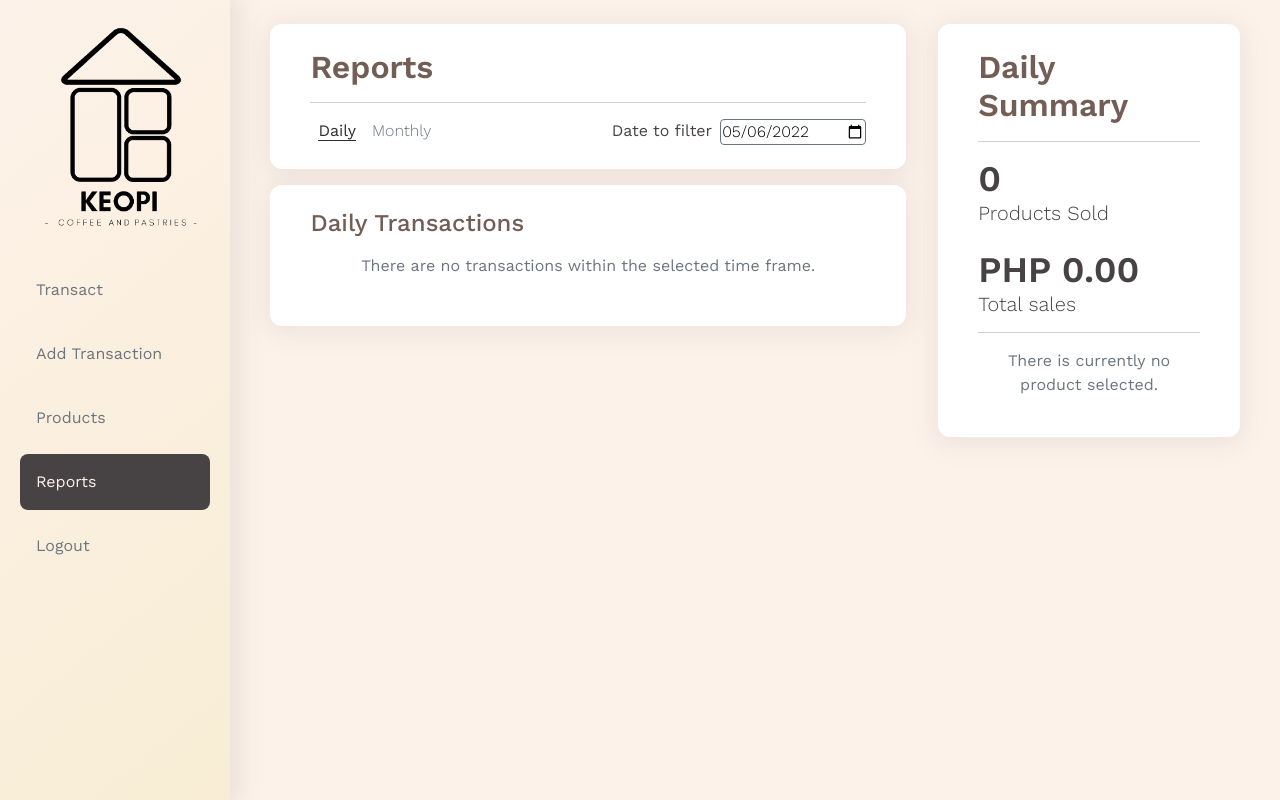
After one commit to dandani-cs/keopi, a PHP site: page /reports_admin.php in a window 1280 px wide. The commit adds this page. Run offline with PHP 8.4, Linux system fonts and the light colour scheme; data that the repository does not hold is empty.

Commit message:
Reports for admin and user

```diff
--- a/css/reports_styles.css
+++ b/css/reports_styles.css
@@ -73,6 +73,7 @@ html, body {
 }
 
 .filter {
+    color: #2e2e2e;
     border-bottom: 1px solid transparent;
     transition: border-color 150ms ease-in;
     text-decoration: none;
--- /dev/null
+++ b/reports_admin.php
@@ -0,0 +1,385 @@
+<?php
+    session_start();
+
+    function get_filtered_data($query, $date)
+    {
+        $db_name     = "keopidb";
+        $db_username = "root";
+        $db_pass     = "";
+        $db_host     = "localhost";
+        $connection  = mysqli_connect("$db_host", "$db_username", "$db_pass", "$db_name") or die(mysqli_error());
+
+        $results = mysqli_query($connection, $query);
+        $exists  = mysqli_num_rows($results);
+
+        $filtered_data = array();
+
+        if($exists != 0)
+        {
+            while($row = mysqli_fetch_assoc($results))
+            {
+                $filtered_data[] = $row;
+                print '<script>console.log("'.$row['name'].'");</script>';
+            }
+        }
+        return $filtered_data;
+    }
+
+    // Default values
+    $date_filter  = new DateTime();
+    $date_filter  = $date_filter->format('Y-m-d');
+    $range_filter = "daily";
+    $query = 'SELECT * FROM transactions '.
+             'INNER JOIN products on transactions.product_num = products.product_num ';
+
+    $date_clause    = 'WHERE transaction_date = DATE("'.$date_filter.'") ';
+
+    if(isset($_GET['date_filter']) && isset($_GET['range_filter']))
+    {
+        if($_GET['range_filter'] == 'daily')
+        {
+            $date_param  = new DateTime($_GET['date_filter']);
+            $date_clause = 'WHERE transaction_date = DATE("'.$date_param->format('Y-m-d').'")';
+        }
+        else if ($_GET['range_filter'] == 'monthly')
+        {
+            $date_param  = new DateTime($_GET['date_filter']);
+            $date_start  = clone $date_param;
+            $date_end    = clone $date_param;
+
+            $date_start->modify('first day of this month');
+            $date_end->modify('last day of this month');
+
+            $date_clause = 'WHERE transaction_date >= DATE("'.$date_start->format("Y-m-d").'") '.
+                           'AND transaction_date <= DATE("'.$date_end->format("Y-m-d").'")';
+        }
+    }
+    $query = $query." ".$date_clause;
+
+    $filtered_data = get_filtered_data($query, $date_filter);
+    //print $query;
+?>
+
+<!doctype html>
+<html lang="en">
+
+<head>
+    <meta charset="utf-8">
+    <meta name="viewport" content="width=device-width, initial-scale=1">
+
+    <script src="https://cdn.jsdelivr.net/npm/chart.js"></script>
+    <link href="https://cdn.jsdelivr.net/npm/bootstrap@5.1.3/dist/css/bootstrap.min.css" rel="stylesheet" integrity="sha384-1BmE4kWBq78iYhFldvKuhfTAU6auU8tT94WrHftjDbrCEXSU1oBoqyl2QvZ6jIW3" crossorigin="anonymous">
+
+    <!-- Google Fonts -->
+    <link rel="preconnect" href="https://fonts.googleapis.com">
+    <link rel="preconnect" href="https://fonts.gstatic.com" crossorigin>
+    <link href="https://fonts.googleapis.com/css2?family=Sora:wght@200;300;400;600;700;800&family=Work+Sans:ital,wght@0,200;0,300;0,400;0,500;0,600;1,400&display=swap" rel="stylesheet">
+    <title>Reports &#8211; Admin</title>
+
+    <link rel="stylesheet" href="css/reports_styles.css" />
+</head>
+
+<body>
+    <div class="d-flex flex-row min-vh-100" id="">
+        <div class="side-nav d-none d-md-block">
+            <div class="text-center pt-3 mb-3">
+                <img src="img/keopi-logo-transparent-black.png" style="width: 100%;" />
+            </div>
+            <div class="d-flex flex-column">
+                <a class="side-nav-item" href="#">
+                    <div class="px-3 py-3">
+                        <p class="my-0">Transact</p>
+                    </div>
+                </a>
+                <a class="side-nav-item" href="#">
+                    <div class="px-3 py-3">
+                        <p class="my-0">Add Transaction</p>
+                    </div>
+                </a>
+                <a class="side-nav-item" href="#">
+                    <div class="px-3 py-3">
+                        <p class="my-0">Products</p>
+                    </div>
+                </a>
+                <a class="side-nav-item side-nav-selected" href="#">
+                    <div class="px-3 py-3">
+                        <p class="my-0">Reports</p>
+                    </div>
+                </a>
+                <a class="side-nav-item" href="#">
+                    <div class="px-3 py-3">
+                        <p class="my-0">Logout</p>
+                    </div>
+                </a>
+            </div>
+        </div>
+        <div class="main-content flex-grow-1">
+            <div class="container-lg">
+                <div class="row row-cols-1 row-cols-lg-2 px-4 py-4">
+                    <!-- left side table -->
+                    <div class="col-lg-8 mid-bg px-md-3 pb-3">
+                        <div class="round-bg mb-3">
+                            <h2 class="fw-bold text-color-brown">Reports</h2>
+                            <hr />
+                            <div class="d-flex flex-row justify-content-between">
+                                <div class="d-flex flex-row flex-md-row">
+                                    <span class="mx-2"><a href="#" id="filter-daily" class="filter">Daily</a></span>
+                                    <span class="mx-2"><a href="#" id="filter-monthly" class="filter">Monthly</a></span>
+                                </div>
+                                <div class="d-flex flex-column flex-md-row">
+                                    <span class="mx-2">Date to filter </span>
+
+                                    <form action="reports_admin.php" id="filter_form" class="mb-0" method="GET">
+                                        <input type="hidden" name="range_filter" id="range_filter" value="daily" onchange="this.form.submit();" />
+                                        <input class="fw-light" name="date_filter" id="date_filter" type="date" style="border-radius: 4px; border: 1px solid #6c757d" onchange="this.form.submit();" />
+                                    </form>
+                                </div>
+
+                            </div>
+                        </div>
+
+                        <div class="round-bg">
+                            <p class="h4 fw-regular text-color-brown mb-3">Daily Transactions</p>
+                            <div class="mb-4">
+                                <?php
+                                if(!empty($filtered_data))
+                                {
+                                    print ' <table class="table table-responsive table-hover">
+                                                <thead>
+                                                    <tr>
+                                                        <th>#</th>
+                                                        <th>Date</th>
+                                                        <th>Product</th>
+                                                        <th>Order #</th>
+                                                        <th>Cancelled?</th>
+                                                    </tr>
+                                                </thead>
+                                                <tbody>';
+
+                                    $qty_products_sold = 0;
+                                    $total_sales       = 0;
+                                    $product_stats     = array();
+
+                                    foreach ($filtered_data as $transaction)
+                                    {
+                                        $row_fmt = '<tr style="cursor: pointer;" onclick="select_row(\'%s\')">
+                                                        <th scope="row">%s</th>
+                                                        <td>%s</td>
+                                                        <td>%s</td>
+                                                        <td align="left">%s</td>
+                                                        <td>%s</td>
+                                                    </tr>';
+
+                                        $product_name  = $transaction['name'];
+                                        $cancelled     = $transaction['cancelled'] == 0 ? "No" : "Yes";
+                                        $transact_date = new DateTime($transaction['transaction_date']);
+
+
+                                        if (isset($product_stats[$product_name])) {
+                                            $product_stats[$product_name]['qty']++;
+                                            $product_stats[$product_name]['price'] += $transaction['price'];
+                                        } else {
+                                            $product_stats[$product_name]['qty']   = 1;
+                                            $product_stats[$product_name]['price']  = $transaction['price'];
+                                        }
+
+                                        print sprintf(
+                                            $row_fmt,
+                                            $product_name,
+                                            $transaction['transaction_num'],
+                                            $transact_date->format('M d, Y'),
+                                            $transaction['name'],
+                                            $transaction['order_num'],
+                                            $cancelled
+                                        );
+                                        $qty_products_sold++;
+
+                                        // TODO: Incorporate transaction qty field
+                                        $total_sales += (float)($transaction['price']);
+                                    }
+                                    print '</tbody></table>';
+                                } else
+                                {
+                                    print '<p id="no-selected-text" class="text-muted text-center">There are no transactions within the selected time frame.</p>';
+                                }
+                                ?>
+                            </div>
+
+                            <?php
+                                if(!empty($filtered_data))
+                                {
+                                    print ' <p class="h4 fw-regular text-color-brown mb-3">Visualizations</p>
+                                                <div class="container">
+                                                    <canvas id="myChart" class="mb-1" style="width:100%;max-width:100%"></canvas>
+                                                </div>';
+                                }
+                            ?>
+                        </div>
+                    </div>
+
+                    <!-- Right side summary -->
+                    <div class="col-lg-4 px-3">
+                        <div class="round-bg">
+                            <h2 class="fw-bold text-color-brown">Daily Summary</h2>
+                            <hr />
+                            <div class="summary-stat mt-3 text">
+                                <h1 class="fw-bold mb-0 font-round" style="font-size: 2.25em;"><?php print empty($filtered_data) ? 0 : $qty_products_sold; ?></h1>
+                                <h3 class="lead" style="font-size: 1.25em;">Products Sold</h3>
+                            </div>
+                            <div class="summary-stat mt-4">
+                                <h1 class="fw-bold mb-0 font-round" style="font-size: 2.25em;">PHP <?php print empty($filtered_data) ? "0.00" : number_format($total_sales, 2); ?></h1>
+                                <h3 class="lead" style="font-size: 1.25em;">Total sales</h3>
+                            </div>
+
+                            <hr />
+                            <p id="no-selected-text" class="text-muted text-center">There is currently no product selected.</p>
+                            <div id="select-info-container" class="flex-column justify-content-center mx-auto" style="display: none;">
+
+                                <div class="d-flex flex-row justify-content-between">
+                                    <div>
+                                        <p>Selected:</p>
+                                    </div>
+                                    <div><b id="selected-name">Product #1</b></div>
+                                </div>
+                                <div class="d-flex flex-row justify-content-between">
+                                    <div>
+                                        <p>Total Quantity:</p>
+                                    </div>
+                                    <div>
+                                        <p id="selected-qty">100 pcs</p>
+                                    </div>
+                                </div>
+                                <div class="d-flex flex-row justify-content-between">
+                                    <div>
+                                        <p>Total Price: </p>
+                                    </div>
+                                    <div>
+                                        <p>PHP <span id="selected-price">PHP 500.00</span> </p>
+                                    </div>
+                                </div>
+                                <div class="d-flex flex-row mt-3 justify-content-end">
+                                    <div><button id="edit-btn" class="btn btn-secondary button-col-dark">Edit product</button></div>
+                                </div>
+                            </div>
+                        </div>
+                    </div>
+                </div>
+            </div>
+        </div>
+    </div>
+    <script src="https://cdn.jsdelivr.net/npm/bootstrap@5.1.3/dist/js/bootstrap.bundle.min.js" integrity="sha384-ka7Sk0Gln4gmtz2MlQnikT1wXgYsOg+OMhuP+IlRH9sENBO0LRn5q+8nbTov4+1p" crossorigin="anonymous"></script>
+    <script>
+        datepicker = document.getElementById('date_filter');
+        const query_string = window.location.search;
+        const url_params   = new URLSearchParams(query_string);
+
+        if(url_params.has("date_filter")) {
+            datepicker.valueAsDate = new Date(url_params.get("date_filter"));
+            console.log(datepicker);
+        } else {
+            datepicker.valueAsDate = new Date();
+        }
+
+        filter_form  = document.getElementById("filter_form");
+        range_value  = document.getElementById("range_filter");
+        link_daily   = document.getElementById("filter-daily");
+        link_monthly = document.getElementById("filter-monthly");
+
+        if(url_params.has("range_filter") && url_params.get("range_filter") == "monthly") {
+            link_daily.classList.add("filter-not-selected", "fw-light", "text-muted");
+            link_monthly.classList.add("filter-selected", "fw-regular");
+        } else {
+            link_monthly.classList.add("filter-not-selected", "fw-light", "text-muted");
+            link_daily.classList.add("filter-selected", "fw-regular");
+        }
+
+        link_daily.onclick = function() {
+            range_value.value = "daily";
+            filter_form.submit();
+        }
+
+        link_monthly.onclick = function() {
+            range_value.value = "monthly";
+            filter_form.submit();
+        }
+
+        product_stat = <?php print !empty($filtered_data) ? json_encode($product_stats) : "{}" ?>;
+
+        <?php
+            if(!empty($filtered_data))
+            {
+                print "const data = {
+                    labels: Object.keys(product_stat),
+                    datasets: [{
+                        label: Object.keys(product_stat),
+                        data: Object.values(product_stat).map(product => product.qty),
+                        backgroundColor: [
+                            'rgba(255, 99, 132, 1)',
+                            'rgba(255, 159, 64, 1)',
+                            'rgba(255, 205, 86, 1)',
+                            'rgba(75, 192, 192, 1)',
+                            'rgba(54, 162, 235, 1)',
+                            'rgba(153, 102, 255, 1)',
+                            'rgba(201, 203, 207, 1)'
+                        ],
+                        hoverOffset: 4,
+                    }]
+                };
+
+                const config = {
+                    type: 'bar',
+                    data: data,
+                    options: {
+                        scales: {
+                            y: {
+                                ticks: {
+                                    precision: 0
+                                },
+                                beginAtZero: true
+                            }
+                        }
+                    }
+                };
+
+
+                ";
+            }
+        ?>
+
+        const myChart = new Chart(
+            document.getElementById('myChart'),
+            config,
+
+        );
+
+        function select_row(product_name)
+        {
+            select_container = document.getElementById("select-info-container");
+            selected_name    = document.getElementById("selected-name");
+            selected_price   = document.getElementById("selected-price");
+            selected_qty     = document.getElementById("selected-qty");
+            edit_btn = document.getElementById("edit-btn");
+
+            if(product_name in product_stat)
+            {
+                select_container.style.display = "flex";
+                selected_name.innerHTML  = product_name;
+                selected_qty.innerHTML   = product_stat[product_name].qty;
+                selected_price.innerHTML = (Math.round(product_stat[product_name].price * 100) / 100).toFixed(2);
+                edit_btn.onclick = function() {
+                    window.location.assign("reports.php");
+                }
+                edit_btn.enabled = true;
+                document.getElementById("no-selected-text").style.display = "none";
+            } else
+            {
+                select_container.style.display = "none";
+                edit_btn.disabled = true;
+                document.getElementById("no-selected-text").style.display = "block";
+            }
+        }
+    </script>
+
+</body>
+
+</html>
```
Also changed, not shown: reports_user.php (added, +358 -0 lines).
